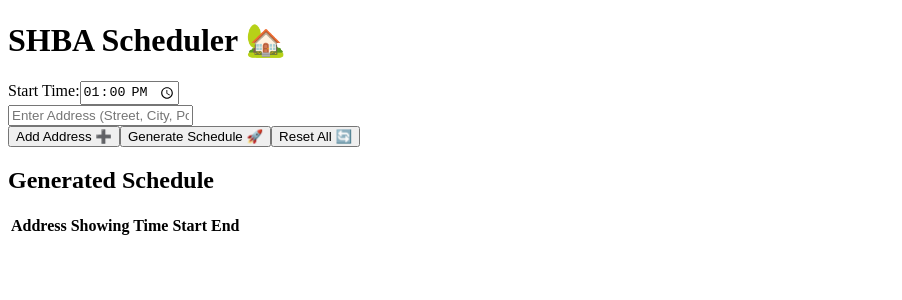
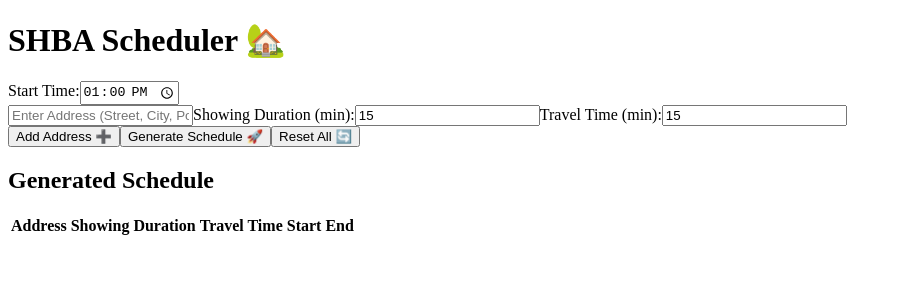
Before and after one commit to Arek497/SEBA-Scheduler, a React (Create React App) app: page / in a window 1280 px wide. Shown: the top 300 px of the page, without its empty margins (0-902 px from the left). Built offline with nearby package versions, Linux system fonts and the light colour scheme.

Commit message:
"duration and travel time"

```diff
--- a/src/App.tsx
+++ b/src/App.tsx
@@ -2,8 +2,9 @@ import React, { useState } from "react";
 
 // Define the Schedule interface
 interface Schedule {
-  address: string; // Combine street, city, and postal code into a single address field
+  address: string; // Combined address field
   showingDuration: number;
+  travelTime: number;
   startTime: string;
   endTime: string;
 }
@@ -11,11 +12,17 @@ interface Schedule {
 const App: React.FC = () => {
   const [addresses, setAddresses] = useState<string[]>([""]); // Array to hold addresses as strings
   const [startTime, setStartTime] = useState<string>("13:00"); // Default start time (1:00 PM)
-  const [schedule, setSchedule] = useState<Schedule[]>([]); // Use Schedule type for schedule
+  const [schedule, setSchedule] = useState<Schedule[]>([]); // Schedule state
+
+  // State to hold showing duration and travel time
+  const [showingDurations, setShowingDurations] = useState<number[]>([15]); // Default duration
+  const [travelTimes, setTravelTimes] = useState<number[]>([15]); // Default travel time
 
   // Function to add a new address input
   const addAddress = () => {
     setAddresses([...addresses, ""]); // Add a new empty string for the address
+    setShowingDurations([...showingDurations, 15]); // Default showing duration for new address
+    setTravelTimes([...travelTimes, 15]); // Default travel time for new address
   };
 
   // Function to update a specific address in the array
@@ -23,6 +30,20 @@ const App: React.FC = () => {
     const newAddresses = [...addresses];
     newAddresses[index] = value; // Update the specific address
     setAddresses(newAddresses);
+  };
+
+  // Function to update showing duration
+  const updateShowingDuration = (index: number, value: number) => {
+    const newShowingDurations = [...showingDurations];
+    newShowingDurations[index] = value; // Update the specific duration
+    setShowingDurations(newShowingDurations);
+  };
+
+  // Function to update travel time
+  const updateTravelTime = (index: number, value: number) => {
+    const newTravelTimes = [...travelTimes];
+    newTravelTimes[index] = value; // Update the specific travel time
+    setTravelTimes(newTravelTimes);
   };
 
   // Function to round time to the nearest quarter hour
@@ -40,22 +61,22 @@ const App: React.FC = () => {
     return nextTime;
   };
 
-  // Function to generate schedule based on addresses and start time
+  // Function to generate schedule based on addresses, start time, showing duration, and travel time
   const generateSchedule = () => {
     const newSchedule: Schedule[] = [];
-    const showingDuration = 15; // Fixed showing duration for simplicity
-    const travelTimes = [15, 30]; // Example travel times for demonstration
     const startTimeParts = startTime.split(":");
     const initialDate = new Date();
     initialDate.setHours(Number(startTimeParts[0]), Number(startTimeParts[1]), 0, 0);
     let currentTime = initialDate;
 
     addresses.forEach((address, index) => {
-      const travelTime = travelTimes[index % travelTimes.length]; // Cycle through travel times
+      const showingDuration = showingDurations[index]; // Get showing duration from array
+      const travelTime = travelTimes[index]; // Get travel time from array
       const endTime = calculateNextBookingTime(currentTime, travelTime, showingDuration);
       newSchedule.push({
         address: address,
         showingDuration: showingDuration,
+        travelTime: travelTime,
         startTime: currentTime.toLocaleTimeString([], { hour: '2-digit', minute: '2-digit', hour12: true }),
         endTime: endTime.toLocaleTimeString([], { hour: '2-digit', minute: '2-digit', hour12: true }),
       });
@@ -69,6 +90,8 @@ const App: React.FC = () => {
   // Function to reset all fields
   const resetFields = () => {
     setAddresses([""]); // Reset to a single empty address field
+    setShowingDurations([15]);
+    setTravelTimes([15]);
     setStartTime("13:00");
     setSchedule([]);
   };
@@ -88,6 +111,24 @@ const App: React.FC = () => {
             onChange={(e) => updateAddress(index, e.target.value)}
             placeholder="Enter Address (Street, City, Postal Code)"
           />
+          <label>
+            Showing Duration (min):
+            <input
+              type="number"
+              value={showingDurations[index]}
+              onChange={(e) => updateShowingDuration(index, Number(e.target.value))}
+              min={1}
+            />
+          </label>
+          <label>
+            Travel Time (min):
+            <input
+              type="number"
+              value={travelTimes[index]}
+              onChange={(e) => updateTravelTime(index, Number(e.target.value))}
+              min={1}
+            />
+          </label>
         </div>
       ))}
       <button onClick={addAddress}>Add Address ➕</button>
@@ -98,7 +139,8 @@ const App: React.FC = () => {
         <thead>
           <tr>
             <th>Address</th>
-            <th>Showing Time</th>
+            <th>Showing Duration</th>
+            <th>Travel Time</th>
             <th>Start</th>
             <th>End</th>
           </tr>
@@ -108,6 +150,7 @@ const App: React.FC = () => {
             <tr key={index}>
               <td>{showing.address}</td>
               <td>{showing.showingDuration} min</td>
+              <td>{showing.travelTime} min</td>
               <td>{showing.startTime}</td>
               <td>{showing.endTime}</td>
             </tr>
```
